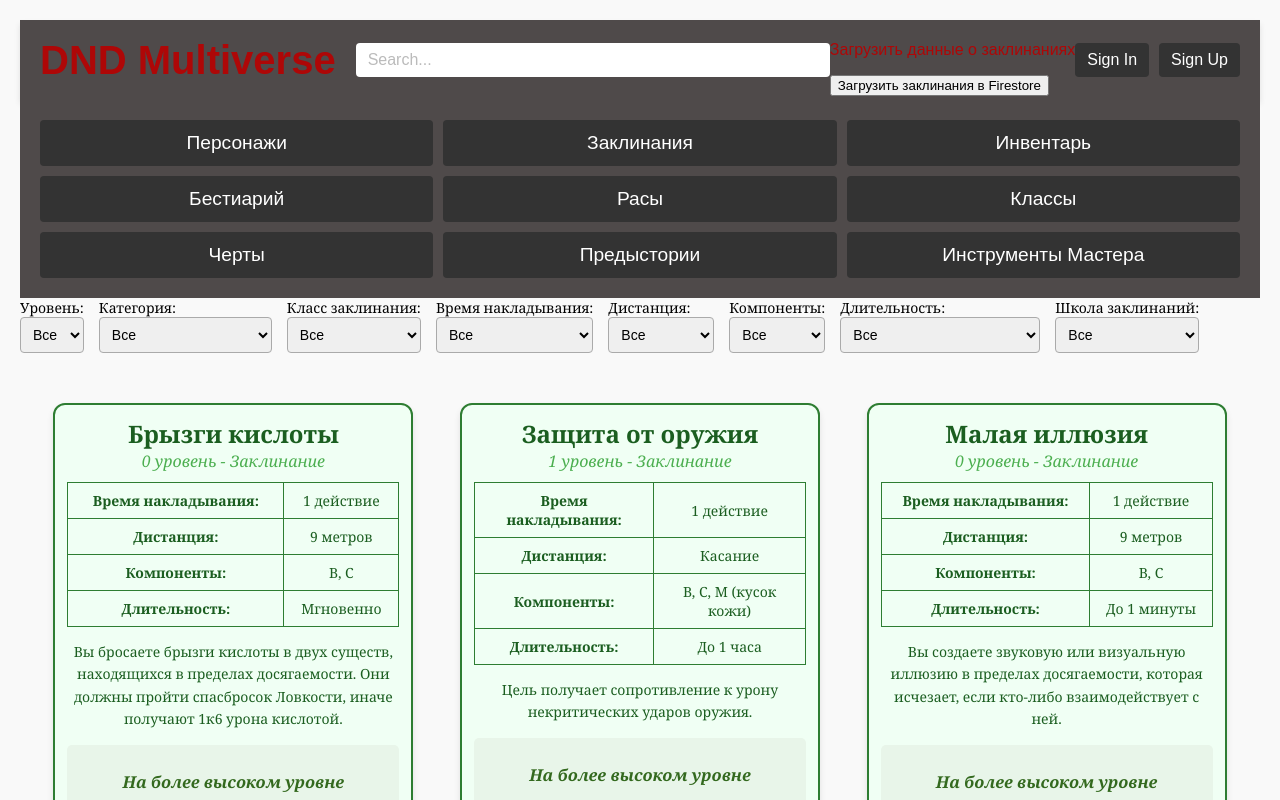
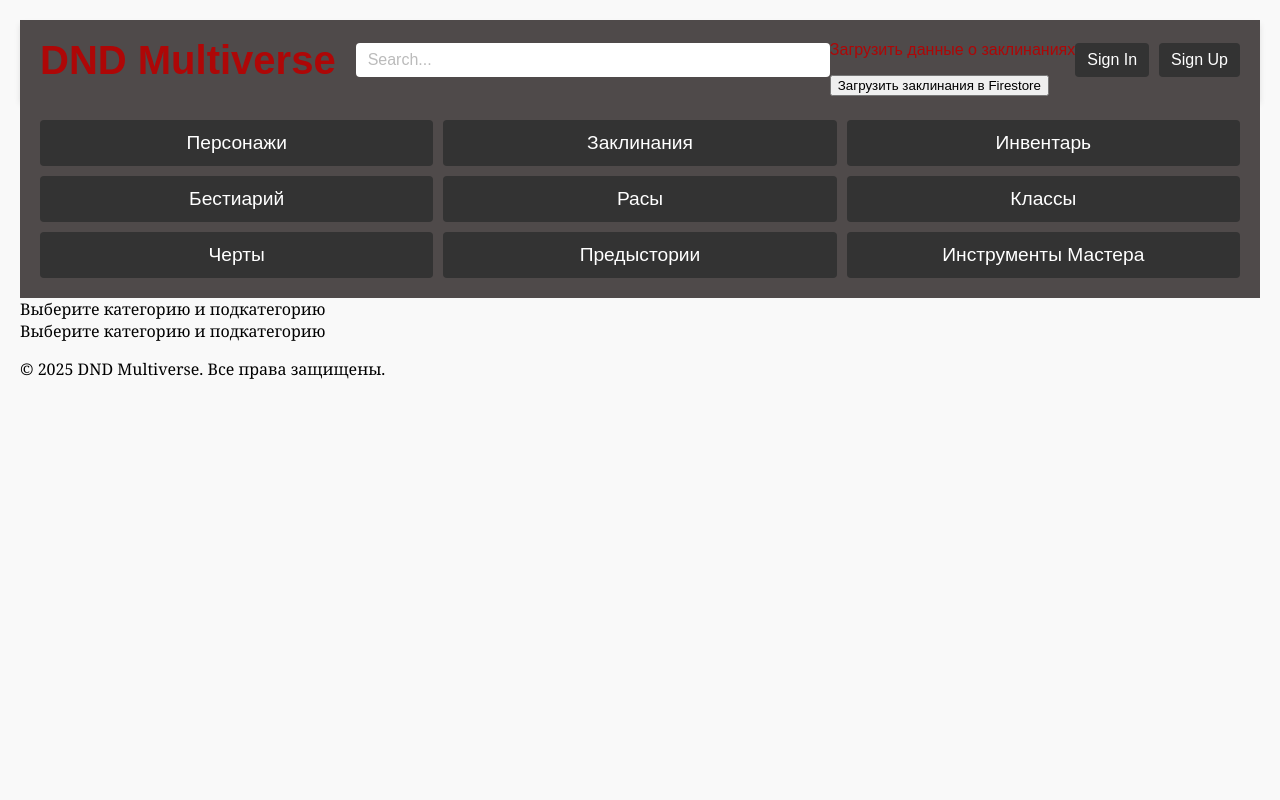
Before and after one commit to Sliver1367/dnd_multiverse, a React (Create React App) app: page / in a window 1280 px wide. Shown: the top 800 px of the page. Built offline with nearby package versions, Linux system fonts and the light colour scheme; the HTML template or start-up script is replaced by a standard one.

Commit message:
function of categories

```diff
--- a/src/components/Categories/Categories.jsx
+++ b/src/components/Categories/Categories.jsx
@@ -1,16 +1,17 @@
 import React, { useState } from "react";
 import "./Categories.css";
-
+import Workscreen from "../Workscreen/Workscreen"; // Импортируем Workscreen
 
 const Categories = () => {
-  const [activeCategory, setActiveCategory] = useState(null);
+  const [activeCategory, setActiveCategory] = useState(null); // Активная категория
+  const [activeSubcategory, setActiveSubcategory] = useState(null); // Активная подкатегория
 
   const categories = [
     {
       name: "Персонажи",
       subcategories: ["Мои персонажи", "Создание персонажей"],
     },
-    { name: "Заклинания", subcategories: ["Мои заклинания", "Поиск"] },
+    { name: "Заклинания", subcategories: ["Все заклинания", "Поиск"] },
     { name: "Инвентарь", subcategories: [] },
     { name: "Бестиарий", subcategories: [] },
     { name: "Расы", subcategories: [] },
@@ -20,11 +21,17 @@
     { name: "Инструменты Мастера", subcategories: ["Бастионы"] },
   ];
 
-  const toggleSubcategories = (categoryName) => {
-    setActiveCategory((prev) => (prev === categoryName ? null : categoryName));
+  const handleCategoryClick = (categoryName) => {
+    setActiveCategory(categoryName); // Устанавливаем активную категорию
+    setActiveSubcategory(null); // Сбрасываем подкатегорию
+  };
+
+  const handleSubcategoryClick = (subcategoryName) => {
+    setActiveSubcategory(subcategoryName); // Устанавливаем активную подкатегорию
   };
 
   return (
+    <div className="app">
       <div className="categories">
         {categories.map((category) => (
           <div
@@ -35,7 +42,7 @@
           >
             <button
               className="category__button"
-            onClick={() => toggleSubcategories(category.name)}
+              onClick={() => handleCategoryClick(category.name)}
             >
               {category.name}
             </button>
@@ -46,7 +53,11 @@
                 }`}
               >
                 {category.subcategories.map((sub) => (
-                <button key={sub} className="subcategory__button">
+                  <button
+                    key={sub}
+                    className="subcategory__button"
+                    onClick={() => handleSubcategoryClick(sub)}
+                  >
                     {sub}
                   </button>
                 ))}
@@ -55,6 +66,13 @@
           </div>
         ))}
       </div>
+      <div className="workscreen">
+        <Workscreen
+          activeCategory={activeCategory}
+          activeSubcategory={activeSubcategory}
+        />
+      </div>
+    </div>
   );
 };
 
--- a/src/components/Workscreen/Workscreen.jsx
+++ b/src/components/Workscreen/Workscreen.jsx
@@ -1,8 +1,30 @@
 import React from "react";
-import Spells from "../SpellDatabase/SpellDatabase"
+import Spells from "../SpellDatabase/SpellDatabase"; // Импортируем компонент со всеми заклинаниями
 
-const Workscreen = () => {
-    return <Spells/>;
+const Workscreen = ({ activeCategory, activeSubcategory }) => {
+  const renderContent = () => {
+    if (activeCategory === "Заклинания" && activeSubcategory === "Все заклинания") {
+      return <Spells />; // Отображаем компонент со всеми заклинаниями
     }
 
-  export default Workscreen;
+    if (activeCategory === "Заклинания" && activeSubcategory === "Поиск") {
+      return <div>Функция поиска заклинаний</div>; // Отображаем заглушку для поиска
+    }
+
+    switch (activeCategory) {
+      case "Персонажи":
+        return <div>Контент для персонажей</div>;
+      case "Инвентарь":
+        return <div>Контент для инвентаря</div>;
+      case "Бестиарий":
+        return <div>Контент для бестиария</div>;
+      // Добавьте остальные категории по аналогии
+      default:
+        return <div>Выберите категорию и подкатегорию</div>;
+    }
+  };
+
+  return <div>{renderContent()}</div>;
+};
+
+export default Workscreen;
```
Lines whose indentation alone changed are shown as unchanged.
